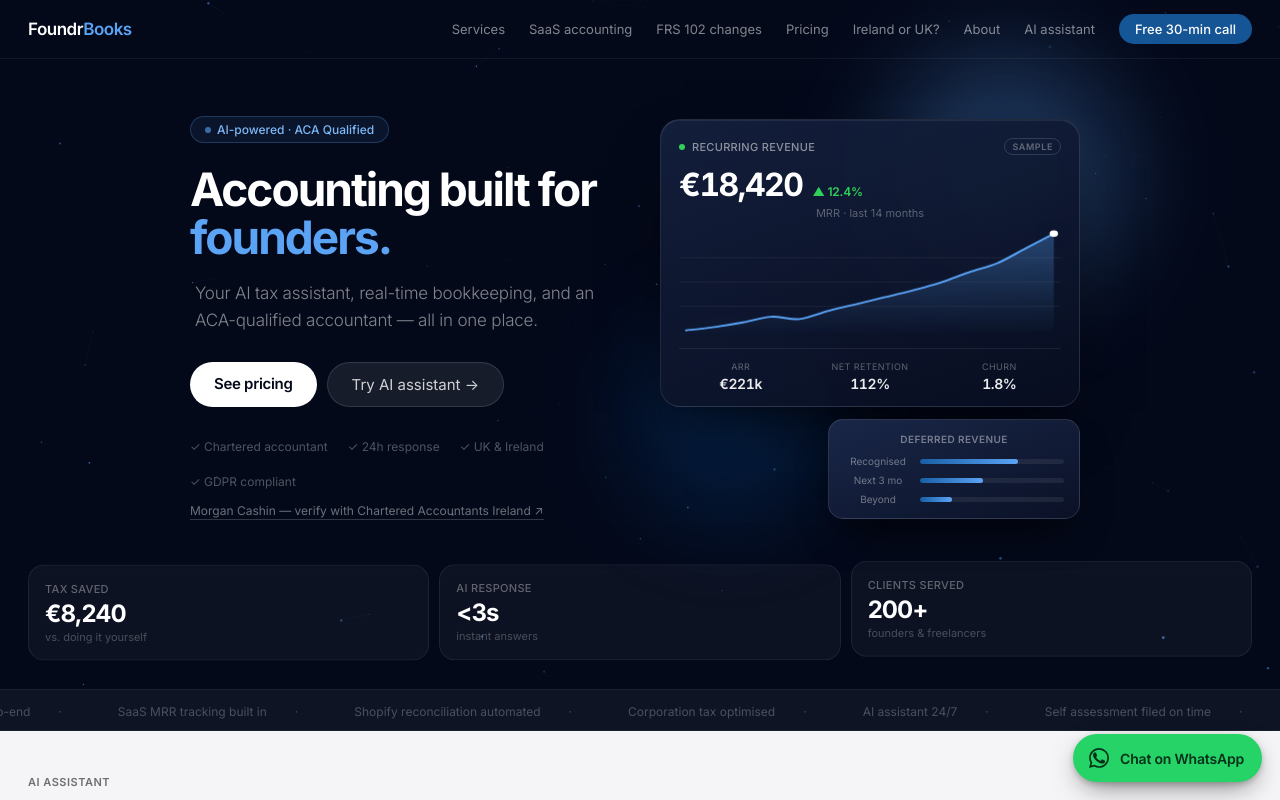
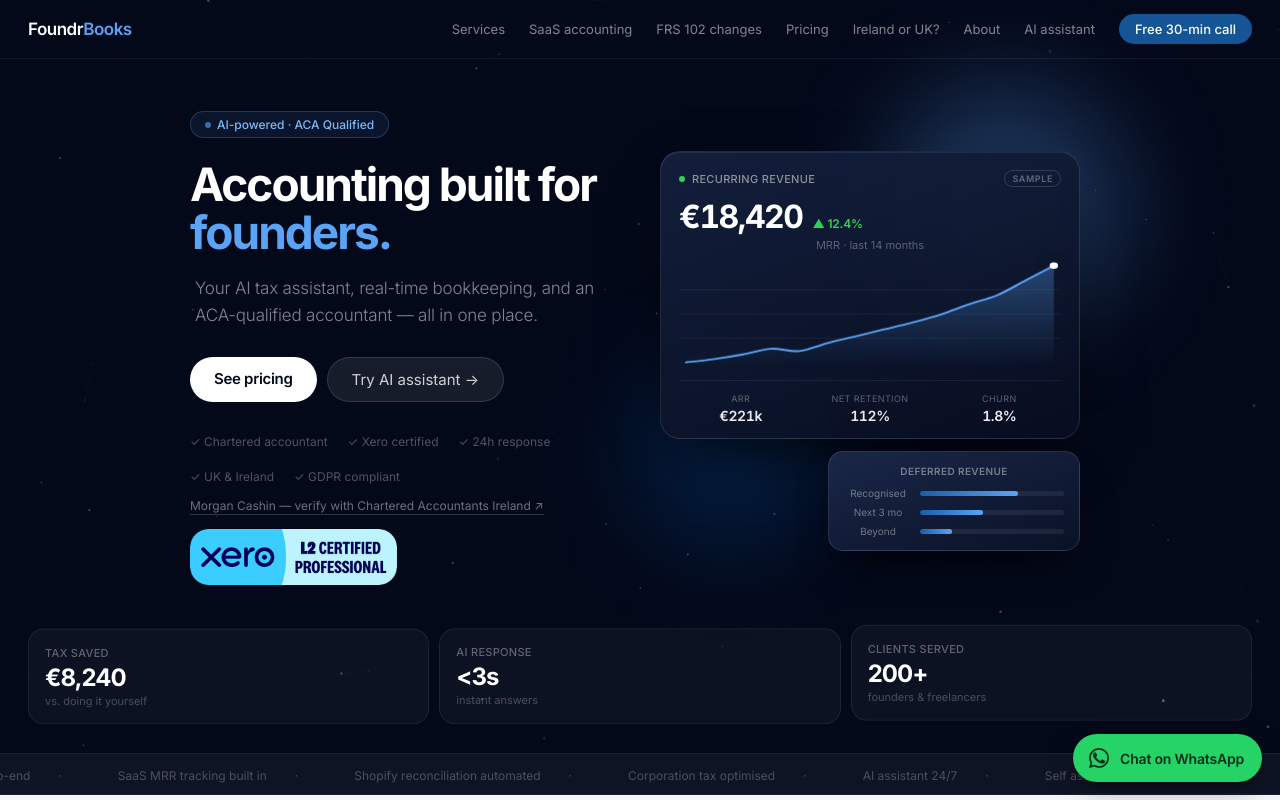
Before and after one commit to morgc90/Foundrbooks, a React (Create React App) app: page / in a window 1280 px wide. Shown: the top 800 px of the page. Built offline with nearby package versions, Linux system fonts and the light colour scheme.

Commit message:
Add files via upload

```diff
--- a/src/App.css
+++ b/src/App.css
@@ -641,3 +641,12 @@ h1 em { font-style: normal; color: #5ba3f5; }
   .ex .cmp-table thead th { font-size: 10px; }
   .ex .cmp-table tbody th { width: auto; }
 }
+
+.footer-credential-plain { display: block; border: 0; cursor: default; margin-top: 6px; }
+
+/* ---- Xero partner badge ---- */
+.xero-badge { display: inline-block; line-height: 0; }
+.xero-badge img { display: block; height: 56px; width: auto; }
+.xero-badge-hero { margin-top: 14px; }
+.xero-badge-footer { margin-top: 12px; }
+@media (max-width: 600px) { .xero-badge img { height: 44px; } }
--- a/src/components/Footer.jsx
+++ b/src/components/Footer.jsx
@@ -1,5 +1,6 @@
 import { Link } from "react-router-dom";
-import { CONTACT, CREDENTIAL, GUIDES, whatsappLink } from "../data";
+import { CONTACT, CREDENTIAL, GUIDES, XERO, whatsappLink } from "../data";
+import XeroBadge from "./XeroBadge";
 
 export default function Footer() {
   return (
@@ -21,6 +22,10 @@ export default function Footer() {
           >
             {CREDENTIAL.name} · listed with {CREDENTIAL.body} ↗
           </a>
+          <div className="footer-credential footer-credential-plain">
+            {XERO.partnerLabel} · {XERO.long}
+          </div>
+          <XeroBadge className="xero-badge-footer" />
         </div>
         <div className="footer-links">
           <div className="footer-col">
--- /dev/null
+++ b/src/components/XeroBadge.jsx
@@ -0,0 +1,28 @@
+import { XERO } from "../data";
+
+/**
+ * Xero partner badge.
+ *
+ * Xero's own L2 Certified Professional badge, with a transparent background,
+ * so it sits directly on the dark hero and footer. Rendered above Xero's 40px
+ * minimum height with clear space around it, and never recoloured or reshaped.
+ */
+export default function XeroBadge({ className = "" }) {
+  if (!XERO.partner) return null;
+  return (
+    <a
+      className={"xero-badge " + className}
+      href={XERO.url}
+      target="_blank"
+      rel="noopener noreferrer"
+      aria-label={`${XERO.badgeAlt} — visit xero.com`}
+    >
+      <img
+        src={XERO.badge}
+        alt={XERO.badgeAlt}
+        width={XERO.badgeWidth}
+        height={XERO.badgeHeight}
+      />
+    </a>
+  );
+}
--- a/src/data.js
+++ b/src/data.js
@@ -19,6 +19,29 @@ export const WA_SECTION_23 =
 
 export const mailto = (subject = CONTACT.callSubject) =>
   `mailto:${CONTACT.email}?subject=${encodeURIComponent(subject)}`;
+
+// Xero credentials. Wording matches Xero's own assessment results exactly.
+// Partner status has been applied for but not yet confirmed by Xero, so it is
+// deliberately not claimed anywhere on the site: set `partner` to true (and add
+// the official badge from Xero Central) only once the confirmation arrives.
+export const XERO = {
+  short: "Xero certified",
+  long: "Xero certified — Associate and Professional",
+  // L1 and L2 of Xero's certification pathway, worded as Xero words them.
+  certifications: ["Xero associate certified", "Xero professional certified"],
+  since: "September 2026",
+  partner: true,
+  partnerLabel: "Xero Partner",
+  // Xero's own L2 Certified Professional badge (capsule version), supplied by
+  // Morgan. Transparent background, so it sits straight on the dark hero and
+  // footer. Stored at 3x the display height to stay sharp on phone screens,
+  // and never shown below Xero's 40px minimum.
+  badge: "/xero-l2-certified.png",
+  badgeAlt: "Xero L2 Certified Professional",
+  badgeHeight: 56,
+  badgeWidth: 207,
+  url: "https://www.xero.com/ie/",
+};
 
 // Independent verification of the practice's credentials.
 export const CREDENTIAL = {
--- a/src/pages/About.jsx
+++ b/src/pages/About.jsx
@@ -2,7 +2,8 @@ import PageHero from "../components/PageHero";
 import Footer from "../components/Footer";
 import GuideLinks from "../components/GuideLinks";
 import CtaSection from "../components/CtaSection";
-import { CREDENTIAL } from "../data";
+import { CREDENTIAL, XERO } from "../data";
+import XeroBadge from "../components/XeroBadge";
 
 const TRACK_RECORD = [
   {
@@ -84,7 +85,8 @@ export default function About() {
                 {CREDENTIAL.body} firms directory
               </a>
               , and I would encourage you to check that for any accountant you are thinking
-              of trusting with your company's numbers.
+              of trusting with your company's numbers. I am also a {XERO.partnerLabel} and {XERO.short}, at Associate and{" "}
+              Professional level, since {XERO.since}.
             </p>
           </div>
 
--- a/src/pages/Frs102Section23.jsx
+++ b/src/pages/Frs102Section23.jsx
@@ -271,6 +271,7 @@ export default function Frs102Section23() {
           <h2>Your Section 23 switchover, for a fixed fee.</h2>
           <p className="section-sub">
             A fixed fee per company, agreed before we start. No hourly billing and no surprise invoices.
+            Xero certified, Associate and Professional.
           </p>
           <ul className="checklist">
             {DELIVERABLES.map((item, i) => (
--- a/src/pages/Home.jsx
+++ b/src/pages/Home.jsx
@@ -3,6 +3,7 @@ import { Link } from "react-router-dom";
 import Nav from "../components/Nav";
 import Footer from "../components/Footer";
 import HeroVisual from "../components/HeroVisual";
+import XeroBadge from "../components/XeroBadge";
 import { PLANS, SERVICES, REVIEWS, QUICK_PROMPTS, CREDENTIAL, mailto, whatsappLink, WA_SECTION_23 } from "../data";
 
 // Free questions before the assistant asks for a conversation instead.
@@ -180,6 +181,7 @@ export default function Home() {
               </div>
               <div className="trust-row">
                 <span>✓ Chartered accountant</span>
+                <span>✓ Xero certified</span>
                 <span>✓ 24h response</span>
                 <span>✓ UK &amp; Ireland</span>
                 <span>✓ GDPR compliant</span>
@@ -192,6 +194,7 @@ export default function Home() {
               >
                 {CREDENTIAL.name} — verify with {CREDENTIAL.body} ↗
               </a>
+              <XeroBadge className="xero-badge-hero" />
             </div>
             <div className="hero-image-wrap">
               <HeroVisual />
--- a/src/seo.js
+++ b/src/seo.js
@@ -29,9 +29,16 @@ const ORGANISATION = {
   areaServed: ["GB", "IE"],
   priceRange: "€€",
   currenciesAccepted: "EUR",
-  hasCredential: "ACA — member of Chartered Accountants Ireland",
+  hasCredential: [
+    "ACA — member of Chartered Accountants Ireland",
+    "Xero associate certified",
+    "Xero professional certified",
+  ],
   founder: { "@type": "Person", name: "Morgan Cashin" },
-  memberOf: { "@type": "Organization", name: "Chartered Accountants Ireland" },
+  memberOf: [
+    { "@type": "Organization", name: "Chartered Accountants Ireland" },
+    { "@type": "Organization", name: "Xero Partner Programme" },
+  ],
   sameAs: [CAI_DIRECTORY, GBP_LISTING],
   knowsAbout: [
     "UK Corporation Tax",
@@ -44,6 +51,7 @@ const ORGANISATION = {
     "SaaS Finance",
     "SaaS Revenue Recognition",
     "FRS 102 Section 23",
+    "Xero",
     "Limited Company Accounting",
     "R&D Tax Credits",
     "Company Incorporation Ireland",
@@ -276,6 +284,7 @@ const PERSON = {
     "Startup Accounting",
     "SaaS Revenue Recognition",
     "FRS 102 Section 23",
+    "Xero",
     "R&D Tax Credits",
     "Irish Corporation Tax",
     "UK Corporation Tax",
```
Also changed, not shown: public/xero-l2-certified.png (added).
